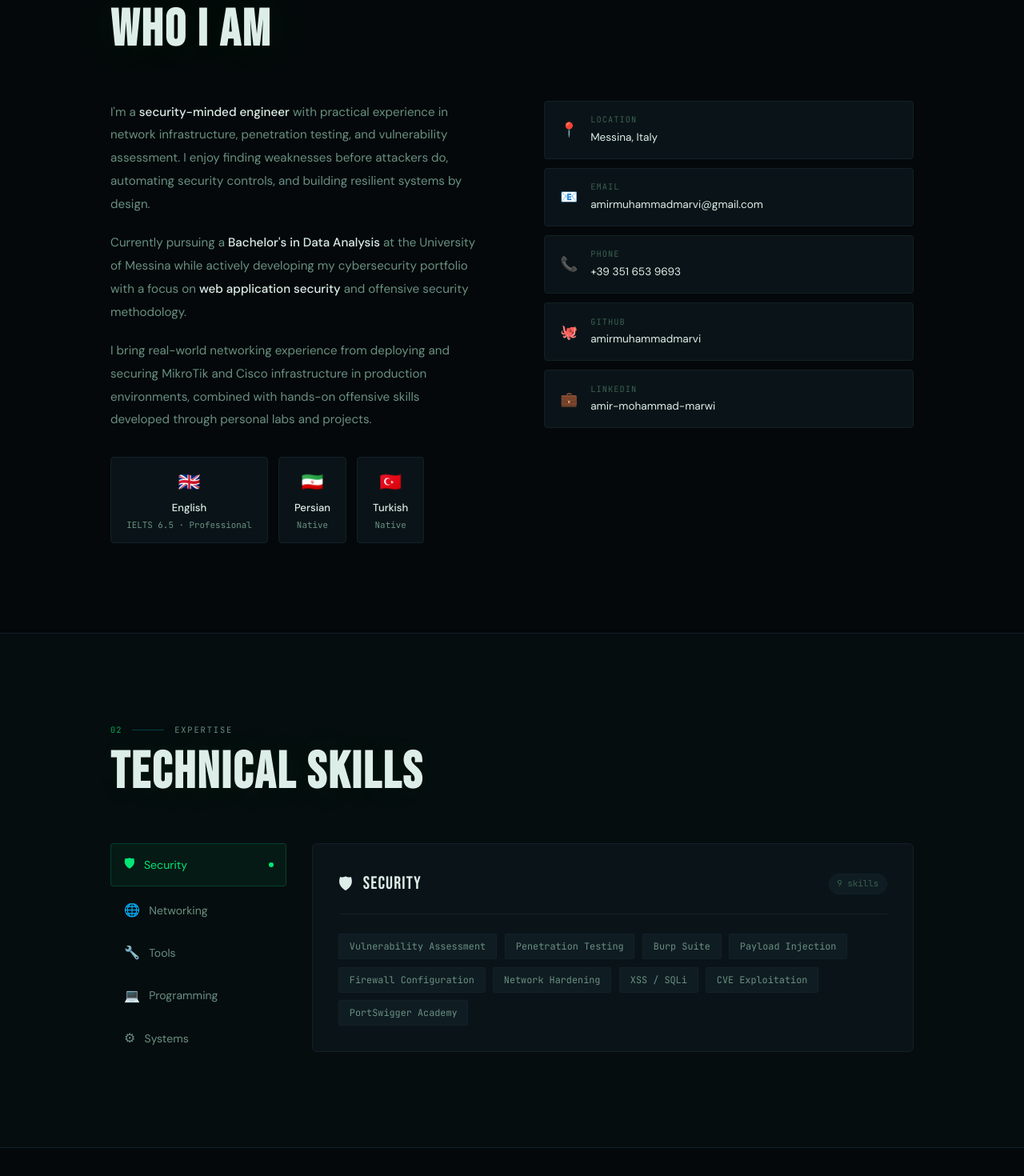
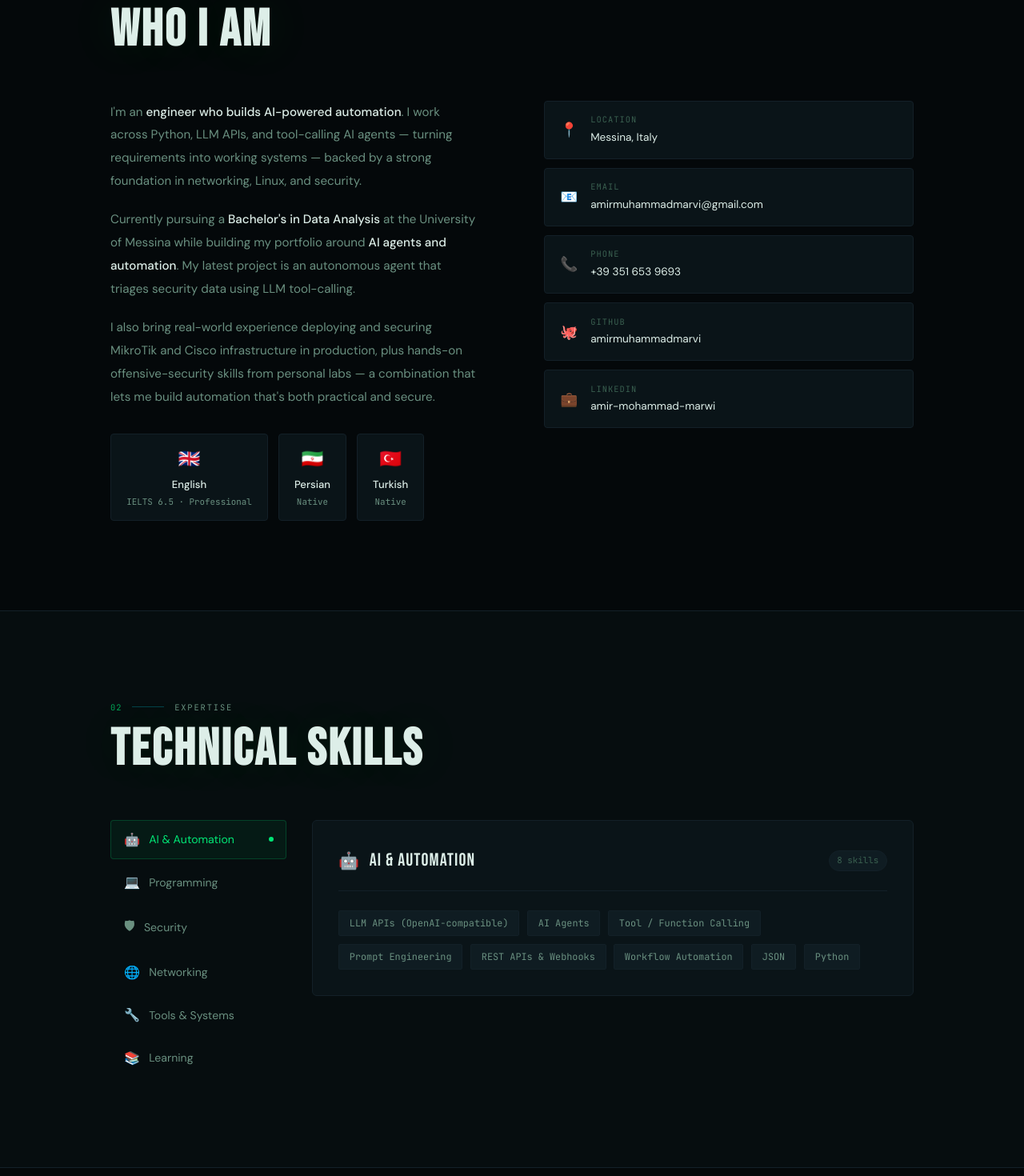
Before and after one commit to Amirmuhammadmarvi/portfolio, a React (Vite) app: page / in a window 1280 px wide. Shown: the part 1100-2570 px from the top of the page at 80% size. Built offline with nearby package versions, Linux system fonts and the light colour scheme.

Commit message:
Reposition for AI automation: add AI Security Triage Agent, AI & Automation skills, updated hero/bio, real repo links

```diff
--- a/index.html
+++ b/index.html
@@ -4,8 +4,8 @@
     <meta charset="UTF-8" />
     <link rel="icon" type="image/svg+xml" href="/favicon.svg" />
     <meta name="viewport" content="width=device-width, initial-scale=1.0" />
-    <meta name="description" content="Amir Mohammad Marwi — Junior Security Engineer & Network Specialist" />
-    <title>Amir Mohammad Marwi — Security Engineer</title>
+    <meta name="description" content="Amir Mohammad Marwi — AI Automation Engineer building AI agents and intelligent automation, with a security and networking foundation." />
+    <title>Amir Mohammad Marwi — AI Automation Engineer</title>
   </head>
   <body>
     <div id="root"></div>
--- a/src/components/About.jsx
+++ b/src/components/About.jsx
@@ -20,17 +20,17 @@ export default function About() {
         <div className={styles.left}>
           <Reveal>
             <p className={styles.p}>
-              I'm a <strong>security-minded engineer</strong> with practical experience in network infrastructure, penetration testing, and vulnerability assessment. I enjoy finding weaknesses before attackers do, automating security controls, and building resilient systems by design.
+              I'm an <strong>engineer who builds AI-powered automation</strong>. I work across Python, LLM APIs, and tool-calling AI agents — turning requirements into working systems — backed by a strong foundation in networking, Linux, and security.
             </p>
           </Reveal>
           <Reveal delay={100}>
             <p className={styles.p}>
-              Currently pursuing a <strong>Bachelor's in Data Analysis</strong> at the University of Messina while actively developing my cybersecurity portfolio with a focus on <strong>web application security</strong> and offensive security methodology.
+              Currently pursuing a <strong>Bachelor's in Data Analysis</strong> at the University of Messina while building my portfolio around <strong>AI agents and automation</strong>. My latest project is an autonomous agent that triages security data using LLM tool-calling.
             </p>
           </Reveal>
           <Reveal delay={150}>
             <p className={styles.p}>
-              I bring real-world networking experience from deploying and securing MikroTik and Cisco infrastructure in production environments, combined with hands-on offensive skills developed through personal labs and projects.
+              I also bring real-world experience deploying and securing MikroTik and Cisco infrastructure in production, plus hands-on offensive-security skills from personal labs — a combination that lets me build automation that's both practical and secure.
             </p>
           </Reveal>
 
--- a/src/components/Hero.jsx
+++ b/src/components/Hero.jsx
@@ -9,7 +9,7 @@ function GlitchText({ text }) {
 }
 
 function TypedRole() {
-  const roles = ['Security Enthusiast', 'Penetration Tester', 'Network Engineer', 'Ethical Hacker']
+  const roles = ['AI Automation Engineer', 'AI Agent Developer', 'Python Developer', 'Security Engineer']
   const [idx, setIdx] = useState(0)
   const [displayed, setDisplayed] = useState('')
   const [deleting, setDeleting] = useState(false)
--- a/src/data.js
+++ b/src/data.js
@@ -1,8 +1,8 @@
 export const data = {
   name: { first: 'Amir Mohammad', last: 'Marwi' },
-  title: 'Junior Security Engineer',
-  tagline: 'Security Enthusiast',
-  summary: 'Security-minded engineer with hands-on experience in network infrastructure, system administration, and vulnerability assessment. Focused on identifying weaknesses before attackers do, automating security controls, and building systems that are reliable and resilient by design.',
+  title: 'AI Automation Engineer',
+  tagline: 'AI Agents · Automation · Security',
+  summary: 'Engineer who builds practical AI-powered automation. I work across Python, LLM APIs, and tool-calling AI agents, backed by a strong foundation in networking, Linux, and security. I turn ideas into working systems — most recently an autonomous AI agent that triages security data from end to end.',
   location: 'Messina, Italy',
   email: 'amirmuhammadmarvi@gmail.com',
   phone: '+39 351 653 9693',
@@ -10,48 +10,69 @@ export const data = {
   linkedin: 'https://linkedin.com/in/amir-mohammad-marwi',
 
   stats: [
+    { value: '3', label: 'Projects Built' },
+    { value: 'AI', label: 'Agents & Tooling' },
     { value: '1+', label: 'Years Experience' },
-    { value: '2', label: 'Security Projects' },
-    { value: '23', label: 'Ports Mapped' },
     { value: '3', label: 'Languages Spoken' },
   ],
 
   skills: [
     {
+      category: 'AI & Automation',
+      icon: '🤖',
+      color: 'var(--accent)',
+      items: ['LLM APIs (OpenAI-compatible)', 'AI Agents', 'Tool / Function Calling', 'Prompt Engineering', 'REST APIs & Webhooks', 'Workflow Automation', 'JSON', 'Python'],
+    },
+    {
+      category: 'Programming',
+      icon: '💻',
+      color: 'var(--accent2)',
+      items: ['Python', 'JavaScript', 'C', 'Bash / Shell', 'Linux CLI', 'Git', 'requests'],
+    },
+    {
       category: 'Security',
       icon: '🛡',
-      color: 'var(--accent)',
-      items: ['Vulnerability Assessment', 'Penetration Testing', 'Burp Suite', 'Payload Injection', 'Firewall Configuration', 'Network Hardening', 'XSS / SQLi', 'CVE Exploitation', 'PortSwigger Academy'],
+      color: 'var(--accent3)',
+      items: ['Vulnerability Assessment', 'Penetration Testing', 'Burp Suite', 'OWASP Top 10', 'XSS / SQLi', 'Firewall Hardening', 'CVE Analysis', 'PortSwigger Academy'],
     },
     {
       category: 'Networking',
       icon: '🌐',
-      color: 'var(--accent2)',
-      items: ['MikroTik RouterOS', 'Cisco Switching', 'VLANs', 'Policy-Based Routing', 'Load Balancing', 'Failover', 'STP', 'Subnetting', 'VoIP / SIP'],
+      color: 'var(--accent)',
+      items: ['MikroTik RouterOS', 'Cisco Switching', 'TCP/IP', 'VLANs', 'Routing', 'Load Balancing', 'Failover', 'VoIP / SIP'],
     },
     {
-      category: 'Tools',
+      category: 'Tools & Systems',
       icon: '🔧',
-      color: 'var(--accent3)',
-      items: ['Nmap', 'Nikto', 'Burp Suite', 'Netcat', 'UFW', 'Wireshark', 'VMware ESXi', 'Metasploitable 2'],
+      color: 'var(--accent2)',
+      items: ['Nmap', 'Nikto', 'Wireshark', 'Netcat', 'UFW', 'VMware ESXi', 'Windows Server', 'Linux Admin'],
     },
     {
-      category: 'Programming',
-      icon: '💻',
-      color: 'var(--accent)',
-      items: ['Python', 'JavaScript', 'C', 'Bash / Shell', 'Linux CLI', 'argparse', 'requests'],
-    },
-    {
-      category: 'Systems',
-      icon: '⚙',
-      color: 'var(--accent2)',
-      items: ['Linux Administration', 'Windows Server', 'VMware ESXi', 'RAID Configuration', 'iLO Management'],
+      category: 'Learning',
+      icon: '📚',
+      color: 'var(--accent3)',
+      items: ['LangChain', 'n8n', 'LangGraph', 'RAG / Vector Databases'],
     },
   ],
 
   projects: [
     {
       id: '01',
+      name: 'AI Security Triage Agent',
+      short: 'An autonomous AI agent that triages vulnerability scans using LLM tool-calling and auto-generates remediation reports.',
+      description: 'A Python AI agent that takes raw vulnerability scan findings, looks up CVE context, scores risk, and produces a prioritized remediation report — driven by an LLM that autonomously decides which tools to call.',
+      highlights: [
+        'Real tool-calling agent loop (perceive → decide → act) — the pattern behind LangChain and CrewAI, implemented from scratch',
+        'Integrates an OpenAI-compatible LLM API with custom tools: CVE lookup and deterministic risk scoring',
+        'Engineered prompt instructions and JSON tool schemas so the agent selects tools autonomously',
+        'Generates prioritized P1–P4 remediation reports in Markdown and JSON',
+        'Provider-agnostic and offline-capable, with a clean modular architecture (agent, llm, tools, report, cli)',
+      ],
+      stack: ['Python', 'LLM Tool-Calling', 'OpenAI API', 'Prompt Engineering'],
+      link: 'https://github.com/amirmuhammadmarvi/ai-security-triage-agent',
+    },
+    {
+      id: '02',
       name: 'Web Vulnerability Scanner',
       short: 'CLI security tool for detecting XSS & SQLi vulnerabilities with automated JSON reporting.',
       description: 'A modular, CLI-based tool for detecting XSS and SQL Injection vulnerabilities by injecting payloads into URL parameters and analyzing HTTP responses.',
@@ -62,11 +83,11 @@ export const data = {
         'Automatic JSON report generation with timestamps for audit trails',
         'Validated with Burp Suite Repeater to confirm vulnerability behavior and reduce false positives',
       ],
-      stack: ['Python', 'argparse', 'requests', 'Burp Suite'],
-      link: 'https://github.com/amirmuhammadmarvi',
+      stack: ['Python', 'requests', 'REST', 'Burp Suite'],
+      link: 'https://github.com/amirmuhammadmarvi/web-vuln-scanner',
     },
     {
-      id: '02',
+      id: '03',
       name: 'Network Security Lab',
       short: 'Controlled virtual lab simulating real-world attack and defense scenarios.',
       description: 'A controlled virtual lab using Metasploitable 2 as the intentionally vulnerable target and Ubuntu as the attacker machine — simulating real-world offensive and defensive operations.',
@@ -78,7 +99,7 @@ export const data = {
         'Host-based firewall hardening with UFW default-deny policy',
       ],
       stack: ['VMware', 'Nmap', 'Nikto', 'Burp Suite', 'UFW', 'Netcat'],
-      link: 'https://github.com/amirmuhammadmarvi',
+      link: 'https://github.com/amirmuhammadmarvi/network-security-lab',
     },
   ],
 
@@ -89,12 +110,10 @@ export const data = {
       period: 'Jan 2025 – Dec 2025',
       location: 'Iran',
       bullets: [
-        'Designed and deployed VLAN segmentation across MikroTik and Cisco infrastructure to improve network isolation and reduce lateral movement risk.',
-        'Configured policy-based routing, load balancing, and failover systems to ensure high availability across critical network paths.',
-        'Diagnosed and resolved Layer 2 and Layer 3 failures including STP conflicts and routing loops within required service windows.',
-        'Deployed and optimized virtual machines in VMware ESXi environments with resource allocation and performance tuning.',
-        'Managed VoIP infrastructure including SIP trunk configuration, IVR setup, and call routing.',
-        'Assisted in server infrastructure setup including RAID configuration and iLO remote management for 24/7 availability.',
+        'Configured VLAN segmentation and policy-based routing across MikroTik and Cisco infrastructure, improving isolation, reliability, and high availability.',
+        'Deployed and tuned VMware ESXi virtual machines and server infrastructure (RAID, iLO remote management) for 24/7 production availability.',
+        'Scripted routine configuration and diagnostics with Bash, resolving complex Layer 2 / Layer 3 failures within strict service windows.',
+        'Managed VoIP infrastructure including SIP trunk configuration, IVR setup, and call routing for uninterrupted business communications.',
       ],
     },
   ],
@@ -117,11 +136,11 @@ export const data = {
   ],
 
   certifications: [
-    { icon: '🏆', name: 'CEH — Certified Ethical Hacker', sub: 'Self-Study · Covering penetration testing methodology, vulnerability analysis, and common attack techniques.' },
+    { icon: '🤖', name: 'AI Agents & Automation', sub: 'Building AI agents with LLM tool-calling and prompt engineering; currently learning LangChain, n8n, and RAG.' },
+    { icon: '🏆', name: 'CEH — Certified Ethical Hacker', sub: 'Self-study · Covering penetration testing methodology, vulnerability analysis, and common attack techniques.' },
     { icon: '🔬', name: 'PortSwigger Web Security Academy', sub: 'Completed Web Cache Deception lab using Burp Suite in a hands-on environment.' },
     { icon: '🌐', name: 'MikroTik & Cisco Networking', sub: 'Practical experience from real-world configuration of routers and switches in production environments.' },
     { icon: '🐧', name: 'Linux Administration', sub: 'Hands-on experience with CLI, system administration tasks, and basic security hardening.' },
-    { icon: '🐍', name: 'Python & JavaScript', sub: 'Self-taught through practical projects including security tooling, scripting, and automation.' },
   ],
 
   languages: [
```
